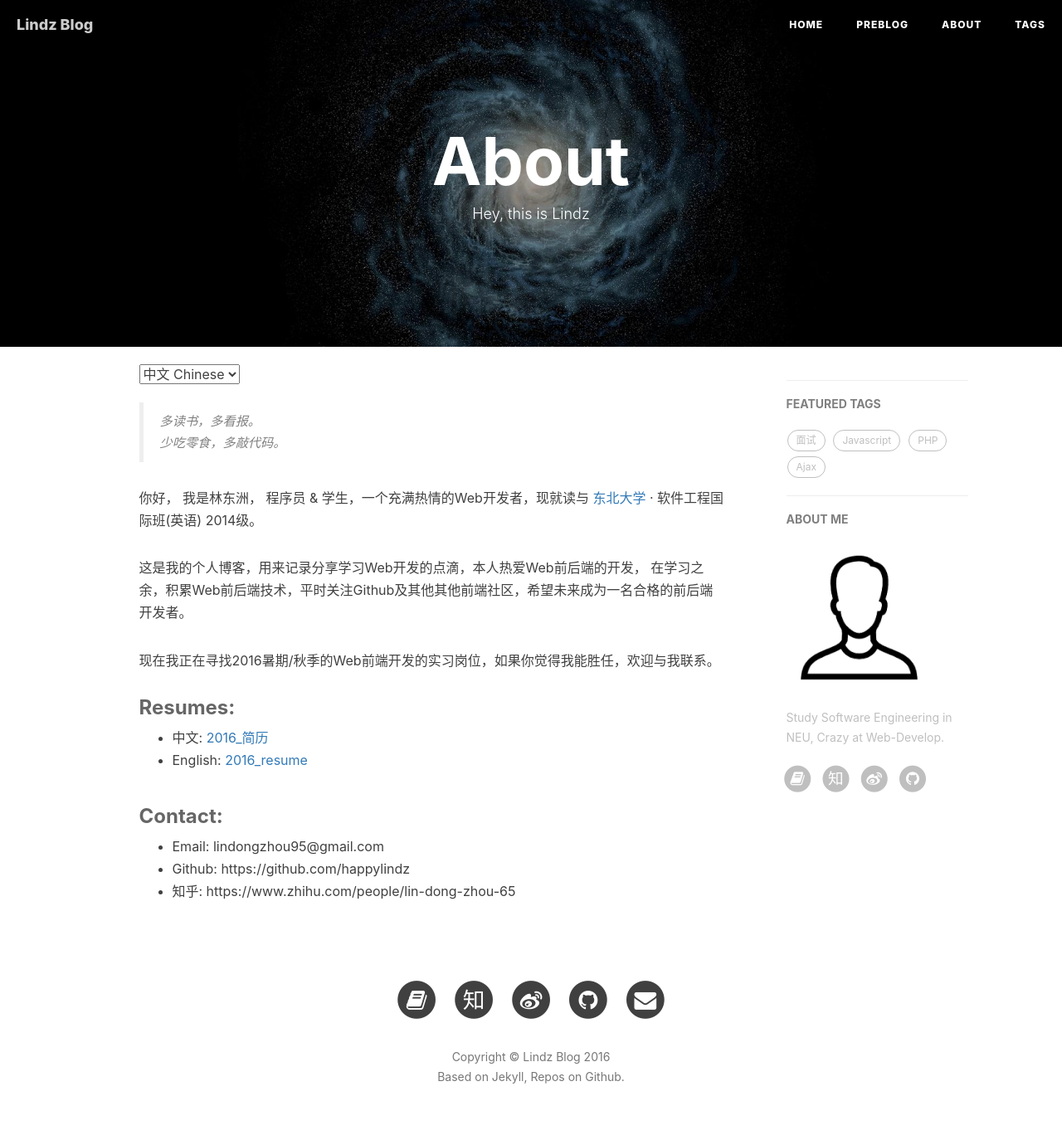
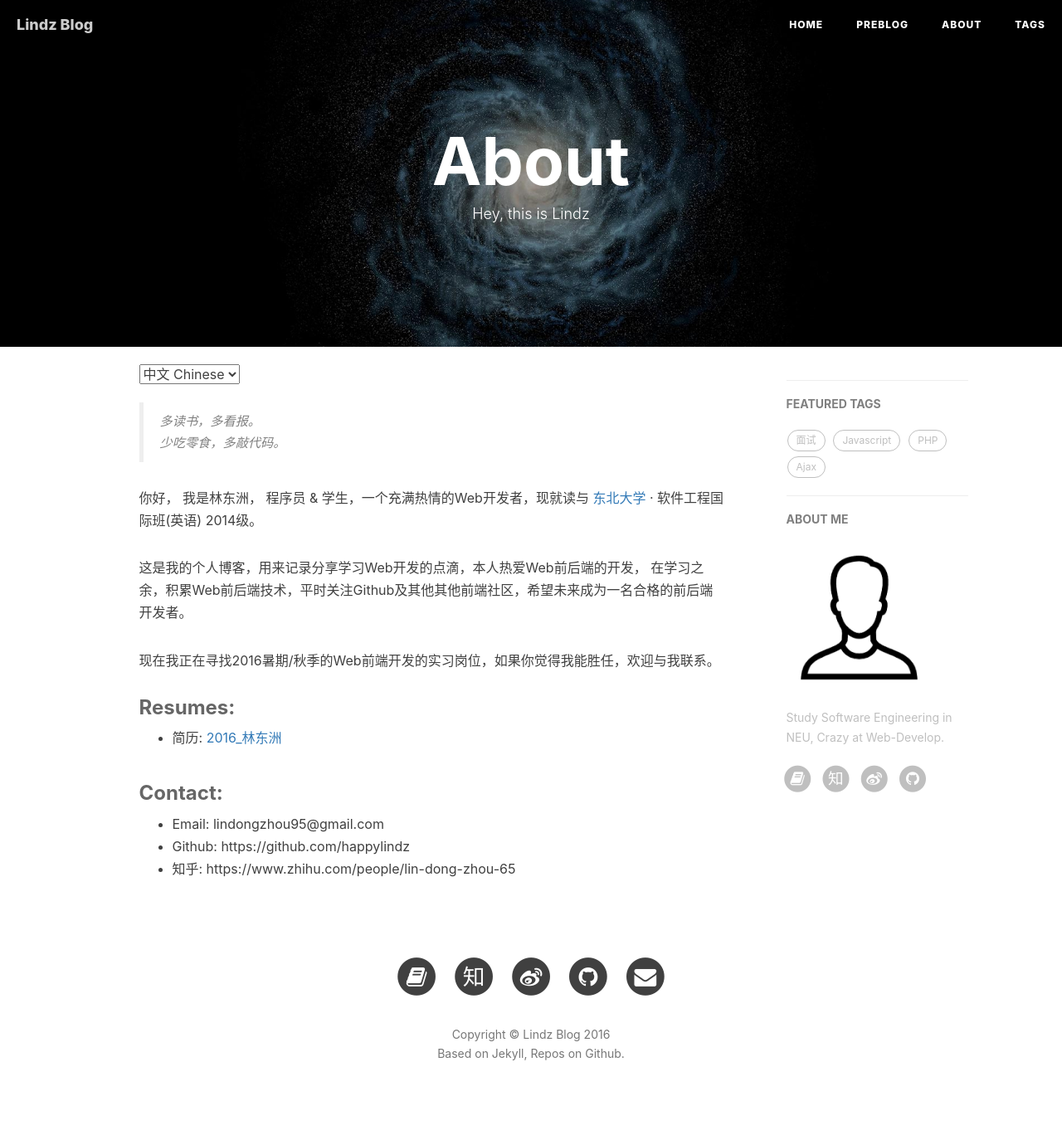
Before and after one commit to happylindz/happylindz.github.io, a Jekyll site: the page built from about.html, in a window 1280 px wide. Shown: the whole page at 83% size. Built offline with Jekyll 4.4.1, drawn with Linux system fonts in a browser that asks for light colours; nearby versions of some CDN libraries; comment, search, counter and statistics services are not loaded; after the commit the page ends 1347 px from its top, so only the background shows below that.

Commit message:
add new resume

```diff
--- a/about.html
+++ b/about.html
@@ -49,8 +49,7 @@ header-img: "img/post-bg-universe.jpg"
     <h3 style="color: #666;">Resumes:</h3>
 
     <ul>
-        <li>中文:  <a href="/attach/2016_Lindz_zh.pdf">2016_简历</a></li>
-        <li>English:  <a href="/attach/2016_Lindz_en.pdf">2016_resume</a></li>
+        <li>简历:  <a href="/attach/resume.pdf">2016_林东洲</a></li>
     </ul>
 
     <h3 style="color: #666;">Contact:</h3>
```
Also changed, not shown: 3 other files.
